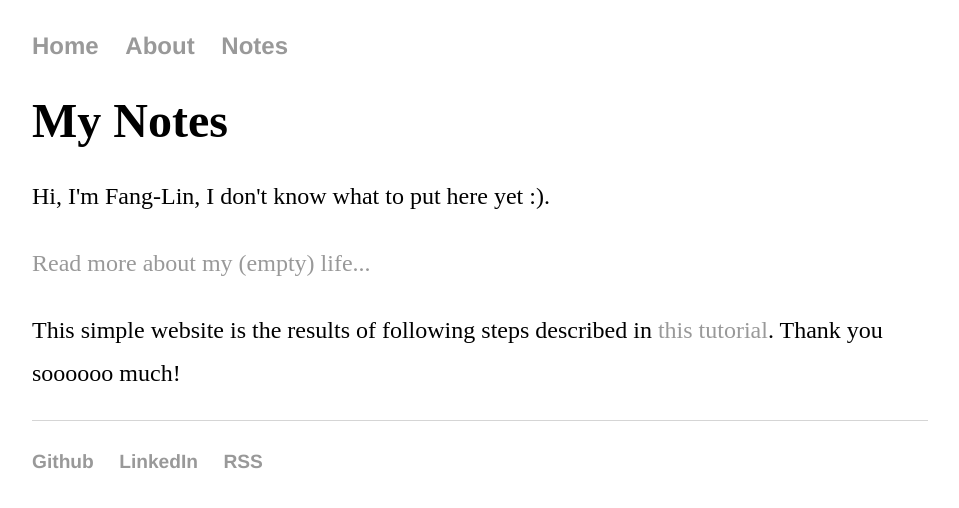
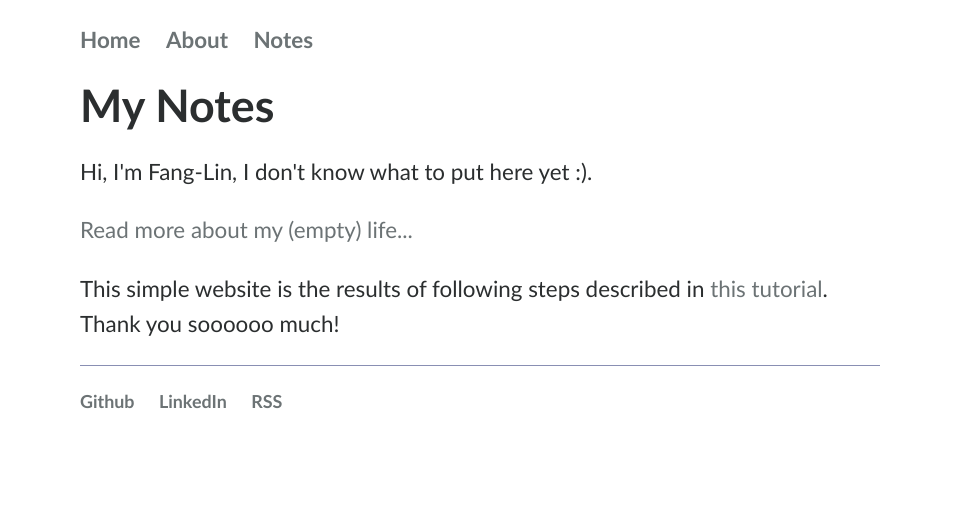
Before and after one commit to FangLinHe/FangLinHe.github.io, a Jekyll site: the page built from index.html, in a window 1280 px wide. Shown: the top 508 px of the page, without its empty margins (160-1119 px from the left). Built offline with Jekyll 4.4.1, drawn with Linux system fonts in a browser that asks for light colours.

Commit message:
Adjust css style

```diff
--- a/css/main.css
+++ b/css/main.css
@@ -1,38 +1,38 @@
 body {
     margin: 20px auto;
     width: 70%;
-    height: 90%;
-    font-size: 1.5em;
-    line-height: 1.8em;
+    max-width: 800px;
+    font-size: 1.4em;
+    line-height: 1.6em;
+    font-family: "Gill sans", sans-serif;
+    font-weight: 300;
+    color: #2b2e2f;
 }
 nav ul, footer ul {
-    font-family:'Helvetica', 'Arial', 'Sans-Serif';
+    font-weight: 600;
     padding: 0px;
     list-style: none;
-    font-weight: bold;
 }
 nav ul li, footer ul li {
     display: inline;
     margin-right: 20px;
 }
+strong {
+    font-weight: 600;
+}
 a {
     text-decoration: none;
-    color: #999;
+    color: #6c7375;
 }
 a:hover {
     text-decoration: underline;
+    color: #537078;
 }
-#h1 {
-#    font-size: 3em;
-#    font-family:'Helvetica', 'Arial', 'Sans-Serif';
-#}
-#p {
-#    font-size: 1.5em;
-#    line-height: 1.4em;
-#    color: #333;
-#}
+h1, h2, h3, h4, h5, h6 {
+    font-weight: 700;
+}
 footer {
-    border-top: 1px solid #d5d5d5;
+    border-top: 1px solid #898fb3;
     font-size: .8em;
 }
 
--- a/css/syntax.css
+++ b/css/syntax.css
@@ -9,10 +9,12 @@ code.language-plaintext.highlighter-rouge {
 pre.highlight {
     background: #fafafa;
     #max-height: 300px;
-    #overflow: scroll;
+    overflow: scroll;
     border: 1px solid #C1C1C1;
     border-radius: 5px;
     padding: 10px;
+    font-size: 0.8em;
+    line-height: 1.2em;
 }
 .highlight .c { color: #999988; font-style: italic } /* Comment */
 .highlight .err { color: #a61717; background-color: #e3d2d2 } /* Error */
@@ -114,16 +116,16 @@ tbody th {
 }
 
 thead th {
-  border-left: 1px dotted #ccc;
-  border-right: 1px dotted #ccc;
+  border-left: 1px dotted #2b2e2f;
+  border-right: 1px dotted #2b2e2f;
   background-color: #f7f7f7;
   padding: 0.6rem;
 }
 
 td {
-  border-top: 1px dotted #ccc;
-  border-bottom: 1px dotted #ccc;
-  border-left: 1px dotted #ccc;
-  border-right: 1px dotted #ccc;
+  border-top: 1px dotted #2b2e2f;
+  border-bottom: 1px dotted #2b2e2f;
+  border-left: 1px dotted #2b2e2f;
+  border-right: 1px dotted #2b2e2f;
   padding: 0.6rem;
 }
```
